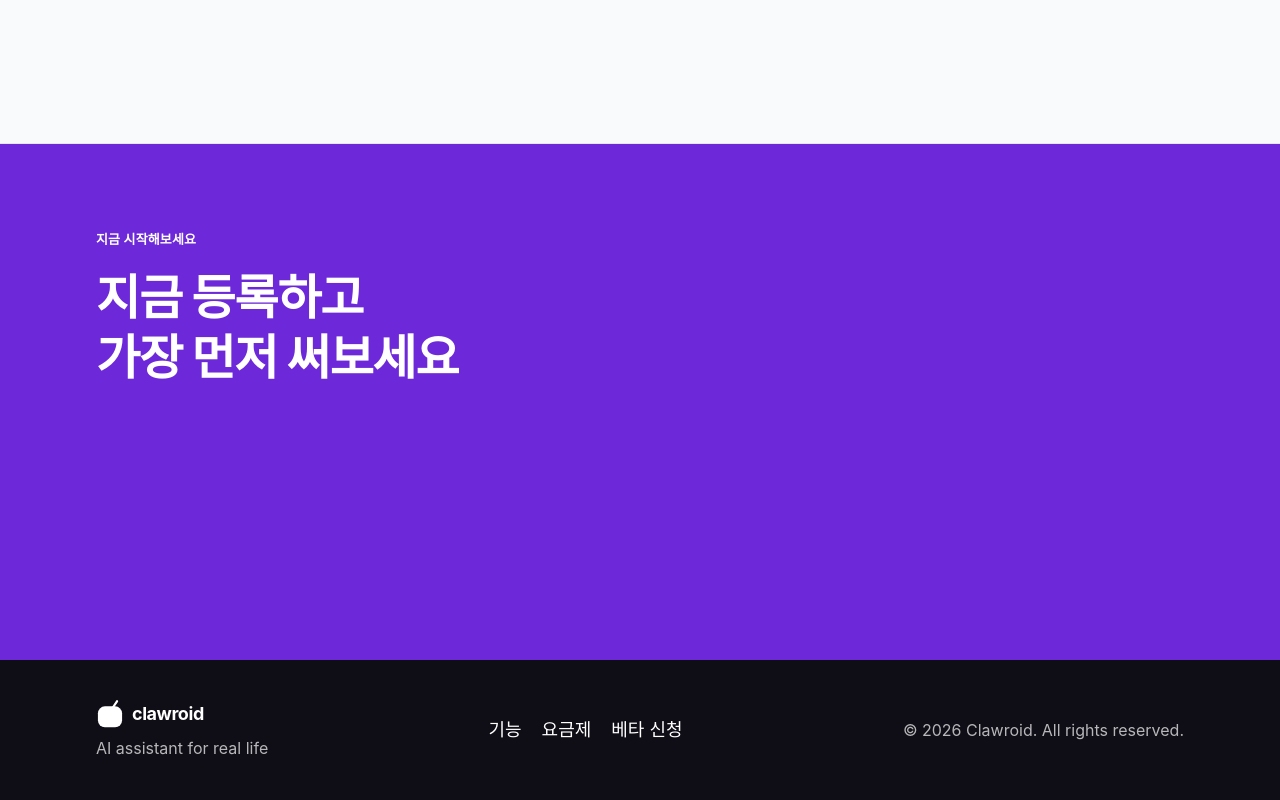
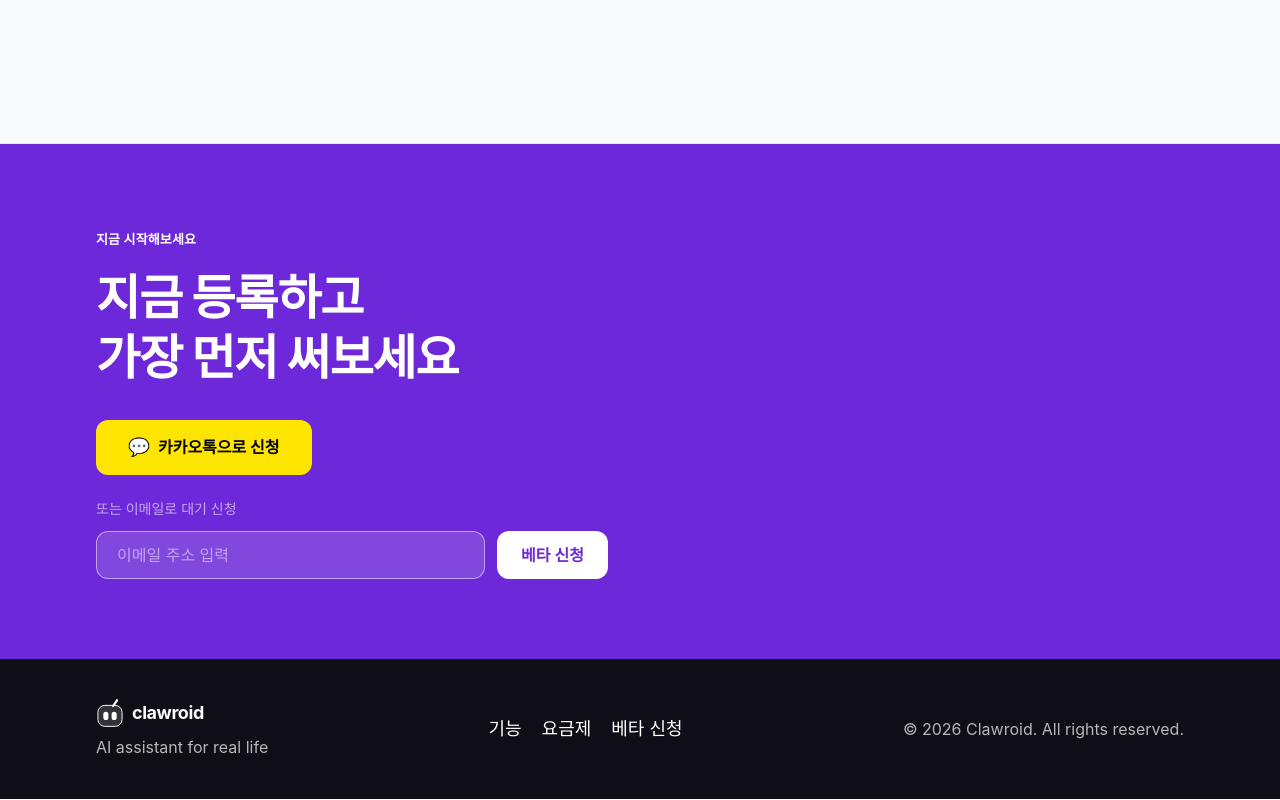
Before and after one commit to seojoonkim/cosmoid, a Next.js app: page / in a window 1280 px wide. Shown: the part 6889-7689 px from the top of the page. Built offline with nearby package versions, Linux system fonts and the light colour scheme; a web font is replaced by a local one.

Commit message:
fix: BetaCTA h2 linebreak, kakao yellow btn, white submit btn, footer logo

```diff
--- a/src/components/BetaCTA.tsx
+++ b/src/components/BetaCTA.tsx
@@ -11,8 +11,8 @@ export default function BetaCTA() {
           whileInView={{ opacity: 1, y: 0 }}
           viewport={{ once: true }}
           transition={{ duration: 0.5, ease: "easeOut" }}
-          className="section-label reveal"
-          style={{ color: "#ffffff", WebkitTextFillColor: "#ffffff" }}
+          className="section-label"
+          style={{ color: "#ffffff", WebkitTextFillColor: "#ffffff", letterSpacing: "0.01em", textTransform: "none" }}
         >
           지금 시작해보세요
         </motion.p>
@@ -21,34 +21,42 @@ export default function BetaCTA() {
           whileInView={{ opacity: 1, y: 0 }}
           viewport={{ once: true, margin: "-80px" }}
           transition={{ duration: 0.6, ease: "easeOut" }}
-          className="mt-4 max-w-2xl text-3xl font-extrabold leading-tight tracking-tight md:text-5xl reveal reveal-delay-1"
+          className="mt-4 max-w-2xl text-3xl font-extrabold leading-tight tracking-tight md:text-5xl"
           style={{ color: "white" }}
         >
-          지금 등록하고
-          <br className="hidden md:block" />
+          지금 등록하고<br />
           가장 먼저 써보세요
         </motion.h2>
-        <div className="mt-8 flex flex-col gap-3 sm:flex-row reveal reveal-delay-2">
+
+        {/* 카카오톡 버튼 */}
+        <div className="mt-8">
           <a
             href="#"
-            className="flex items-center justify-center gap-2 rounded-xl px-8 py-3.5 text-base font-bold text-white"
-            style={{ background: "var(--purple)" }}
+            className="inline-flex items-center justify-center gap-2 rounded-xl px-8 py-3.5 text-base font-bold transition-opacity hover:opacity-90"
+            style={{ background: "#FEE500", color: "#000000" }}
           >
-            <img src="/logos/kakaotalk.svg" alt="" className="h-5 w-5" />
+            <span style={{ fontSize: "1.1rem" }}>💬</span>
             카카오톡으로 신청
           </a>
         </div>
-        <p className="mt-4 text-sm text-white/60 reveal reveal-delay-2">또는 이메일로 대기 신청</p>
-        <form className="mt-6 flex flex-col gap-3 sm:flex-row reveal reveal-delay-3">
+
+        <p className="mt-6 text-sm text-white/60">또는 이메일로 대기 신청</p>
+        <form className="mt-3 flex flex-col gap-3 sm:flex-row max-w-lg">
           <input
             type="email"
             placeholder="이메일 주소 입력"
-            className="h-12 flex-1 rounded-full border border-white/30 bg-white/20 px-5 text-base text-white outline-none placeholder:text-white/70 focus:border-white focus:bg-white/30 transition-all md:text-lg" style={{caretColor:"white"}}
+            className="h-12 flex-1 rounded-xl px-5 text-base outline-none transition-all"
+            style={{
+              background: "rgba(255,255,255,0.15)",
+              border: "1.5px solid rgba(255,255,255,0.5)",
+              color: "white",
+              caretColor: "white",
+            }}
           />
           <button
             type="submit"
-            className="h-12 rounded-xl px-6 text-base font-semibold text-white transition-opacity hover:opacity-90 md:text-lg"
-            style={{background:"var(--purple)",border:"none"}}
+            className="h-12 rounded-xl px-6 text-base font-semibold transition-opacity hover:opacity-90 whitespace-nowrap"
+            style={{ background: "#ffffff", color: "var(--purple)", border: "none" }}
           >
             베타 신청
           </button>
--- a/src/components/Footer.tsx
+++ b/src/components/Footer.tsx
@@ -6,21 +6,15 @@ export default function Footer() {
       <div className="mx-auto flex max-w-6xl flex-col gap-5 px-5 md:px-8 text-base md:flex-row md:items-center md:justify-between md:text-lg">
         <div>
           <Link href="/" className="flex items-center gap-2">
-            <img src="/logo-icon.svg" alt="" className="h-7 w-7" style={{ filter: "brightness(0) invert(1)" }} />
+            <img src="/logo-icon-white.svg" alt="" className="h-7 w-7" />
             <span className="text-lg font-bold text-white tracking-tight">clawroid</span>
           </Link>
           <p className="mt-2 text-sm text-white/70 md:text-base">AI assistant for real life</p>
         </div>
         <div className="flex flex-wrap items-center gap-5">
-          <a href="#features" className="text-white/80 hover:text-white">
-            기능
-          </a>
-          <a href="#pricing" className="text-white/80 hover:text-white">
-            요금제
-          </a>
-          <a href="#cta" className="text-white/80 hover:text-white">
-            베타 신청
-          </a>
+          <a href="#features" className="text-white/80 hover:text-white">기능</a>
+          <a href="#pricing" className="text-white/80 hover:text-white">요금제</a>
+          <a href="#cta" className="text-white/80 hover:text-white">베타 신청</a>
         </div>
         <p className="text-sm text-white/70 md:text-base">© 2026 Clawroid. All rights reserved.</p>
       </div>
```
Also changed, not shown: public/logo-icon-white.svg (added).
